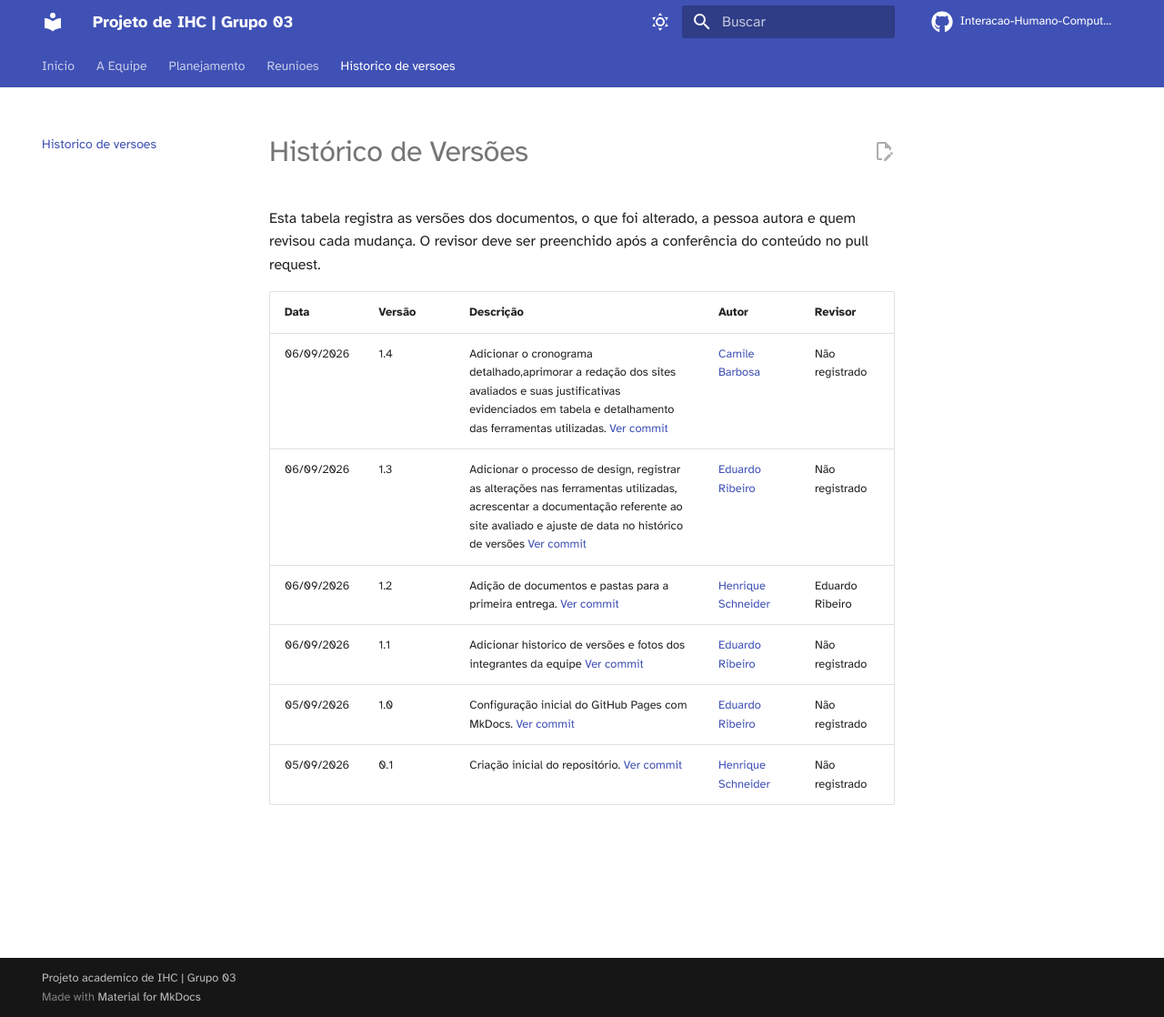
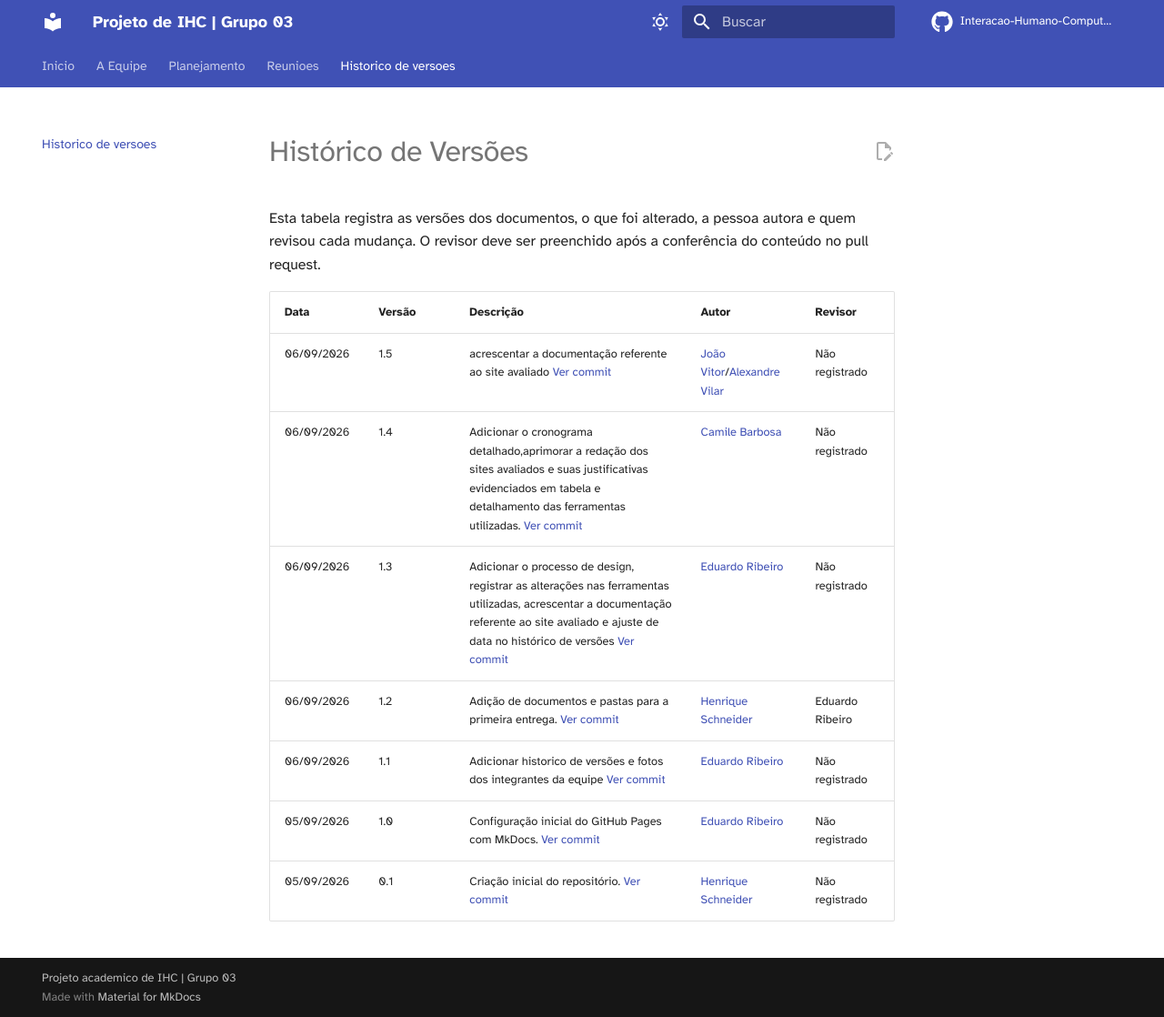
Before and after one commit to Interacao-Humano-Computador/2026.2-Grupo03, an MkDocs documentation site: the page built from docs/historico-versoes.md, in a window 1280 px wide and 1118 px high. Shown: the whole window at 91% size. Built offline with MkDocs 1.6.1 and Material for MkDocs 9.7.7, drawn with Linux system fonts in a browser that asks for light colours; comment, search, counter and statistics services are not loaded.

Commit message:
Update do histórico de versões
Added documentation for the evaluated site and updated version history.

```diff
--- a/docs/historico-versoes.md
+++ b/docs/historico-versoes.md
@@ -4,6 +4,7 @@ Esta tabela registra as versões dos documentos, o que foi alterado, a pessoa au
 
 | Data | Versão | Descrição | Autor | Revisor |
 | --- | --- | --- | --- | --- |
+| 06/09/2026  | 1.5 | acrescentar a documentação referente ao site avaliado  [Ver commit](https://github.com/Interacao-Humano-Computador/2026.2-Grupo03/commit/968f18d65c23de5ce5ed990a0f919258947bff9a) | [João Vitor](https://github.com/Vt010)/[Alexandre Vilar](https://github.com/AlexandreVvF14) | Não registrado |
 | 06/09/2026  | 1.4 | Adicionar o cronograma detalhado,aprimorar a redação dos sites avaliados e suas justificativas evidenciados em tabela e detalhamento das ferramentas utilizadas. [Ver commit](https://github.com/Interacao-Humano-Computador/2026.2-Grupo03/commit/b35dc60e07239bd1fc878fb9400cb8de905b8d01) | [Camile Barbosa](https://github.com/Camile0318) | Não registrado |
 | 06/09/2026  | 1.3 | Adicionar o processo de design, registrar as alterações nas ferramentas utilizadas, acrescentar a documentação referente ao site avaliado e ajuste de data no histórico de versões  [Ver commit](https://github.com/Interacao-Humano-Computador/2026.2-Grupo03/commit/7f93ba5b5b3bb62099692a477f76390dc31716fd) | [Eduardo Ribeiro](https://github.com/EduardoRGS) | Não registrado |
 | 06/09/2026  | 1.2 | Adição de documentos e pastas para a primeira entrega. [Ver commit](https://github.com/Interacao-Humano-Computador/2026.2-Grupo03/commit/9ad73b1536c998a94fb9b271d3c089a9cff184d7) | [Henrique Schneider](https://github.com/SchneiderCode1) | Eduardo Ribeiro |
```
